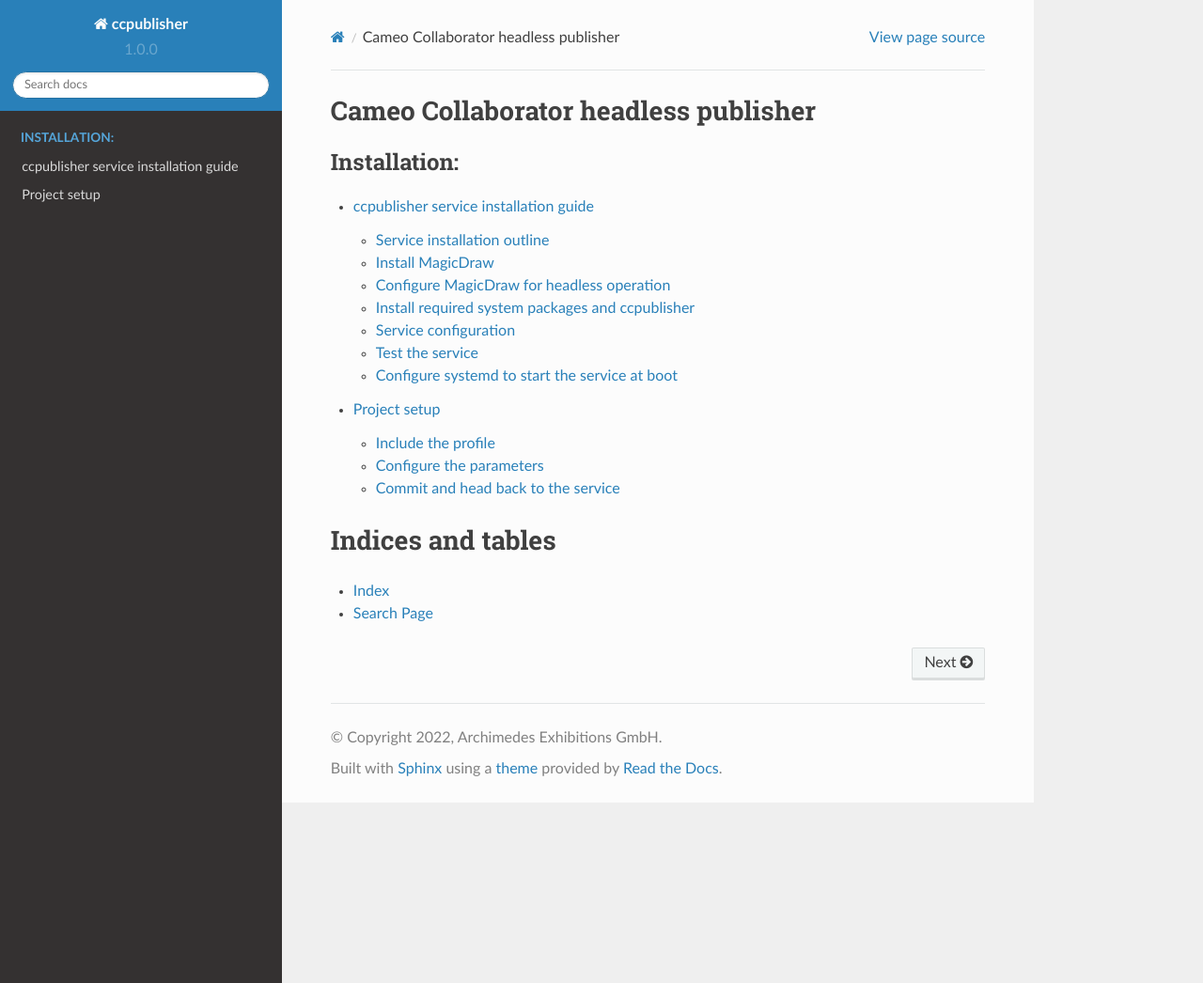
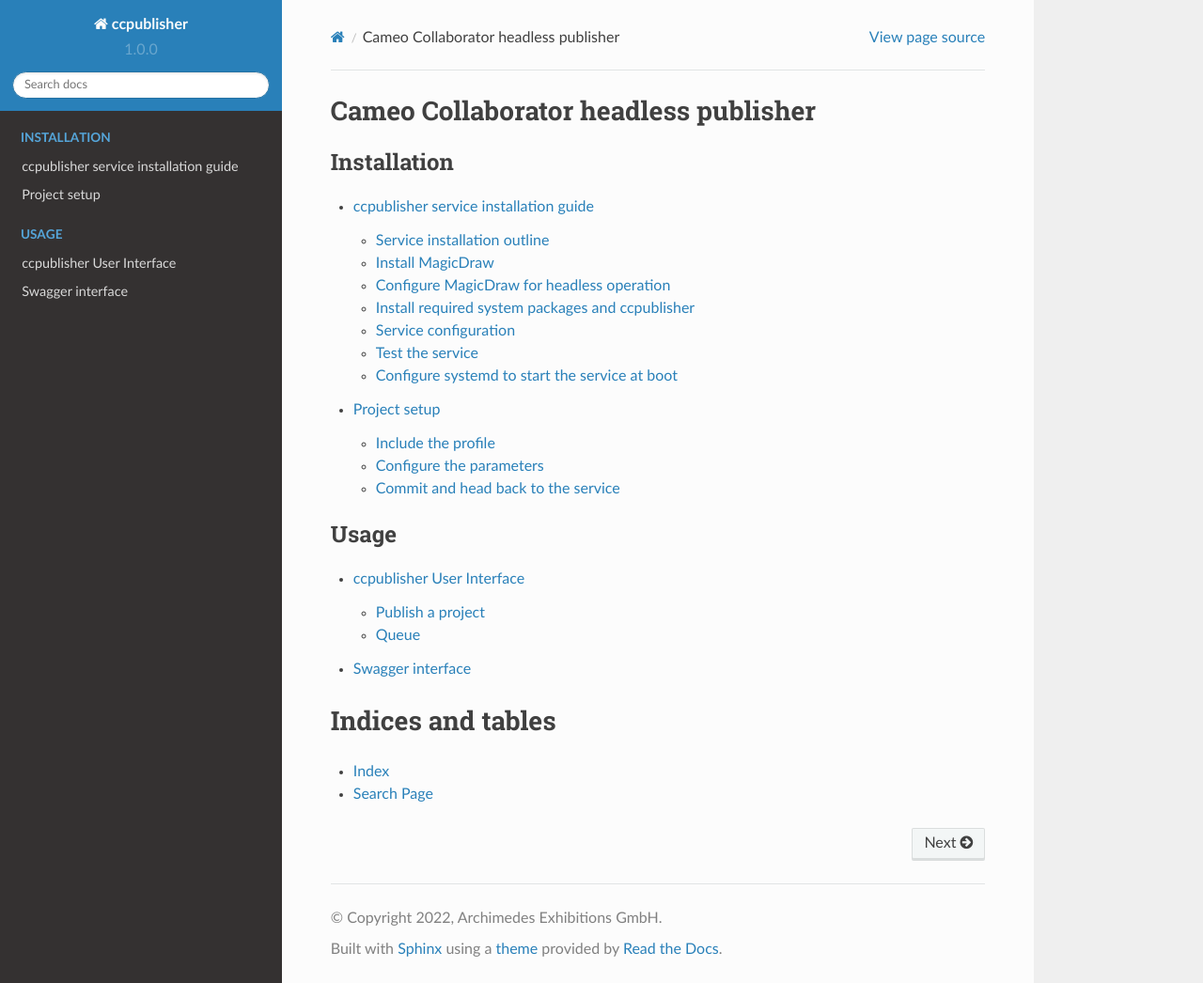
Before and after one commit to amdx/ccpublisher, a Sphinx documentation site: the page built from docs/source/index.rst, in a window 1280 px wide and 1046 px high. Shown: the whole window at 94% size. Built offline with Sphinx 7.4.7 and the Read the Docs theme 2.0.0, drawn with Linux system fonts in a browser that asks for light colours.

Commit message:
Add usage documentation

```diff
--- a/docs/source/index.rst
+++ b/docs/source/index.rst
@@ -8,10 +8,17 @@
 
 .. toctree::
    :maxdepth: 2
-   :caption: Installation:
+   :caption: Installation
 
    installation/service
    installation/project
+
+.. toctree::
+   :maxdepth: 2
+   :caption: Usage
+
+   usage/ui
+   usage/swagger
 
 
 Indices and tables
```
Also changed, not shown: docs/source/usage/swagger.rst (added, +7 -0 lines), docs/source/usage/ui.rst (added, +58 -0 lines), docs/source/usage/images/publish_button_01.png (added), docs/source/usage/images/queue_01.png (added), docs/source/usage/images/swagger_01.png (added), docs/source/usage/images/ui_01.png (added).
